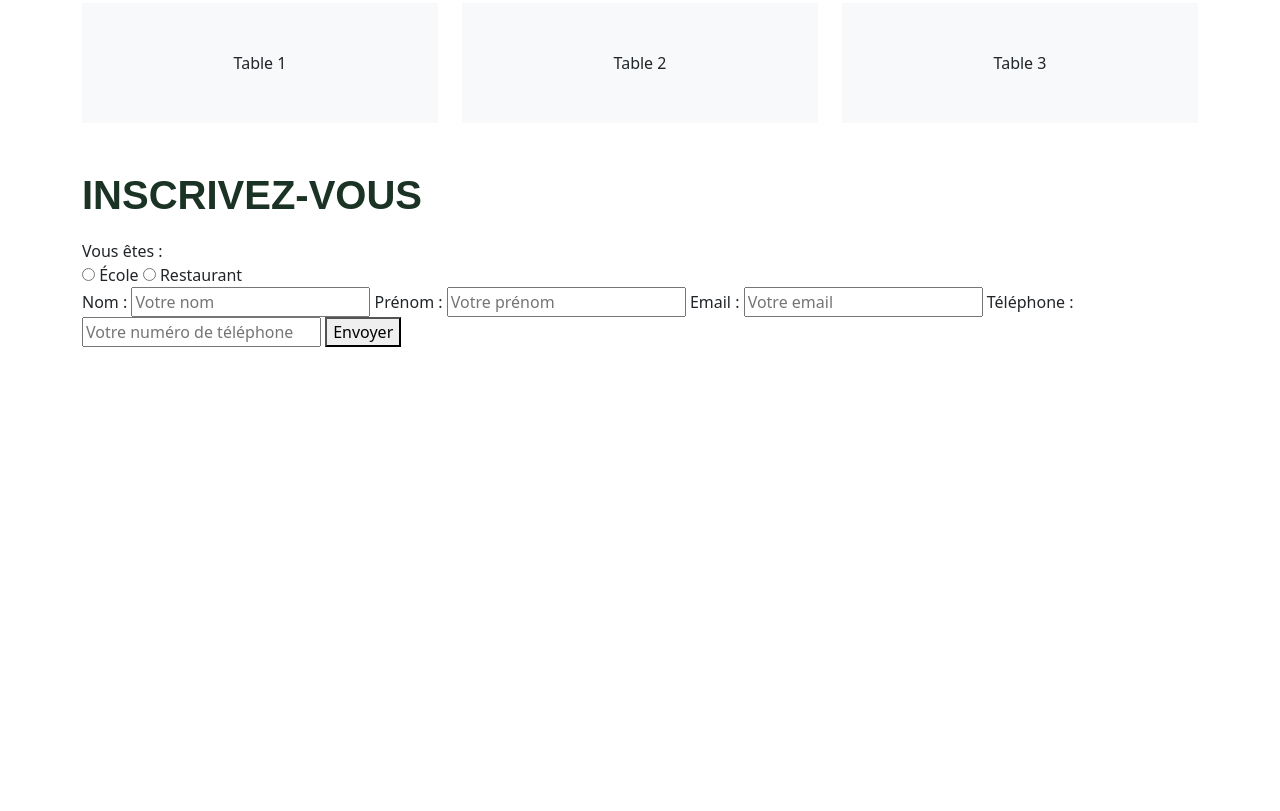
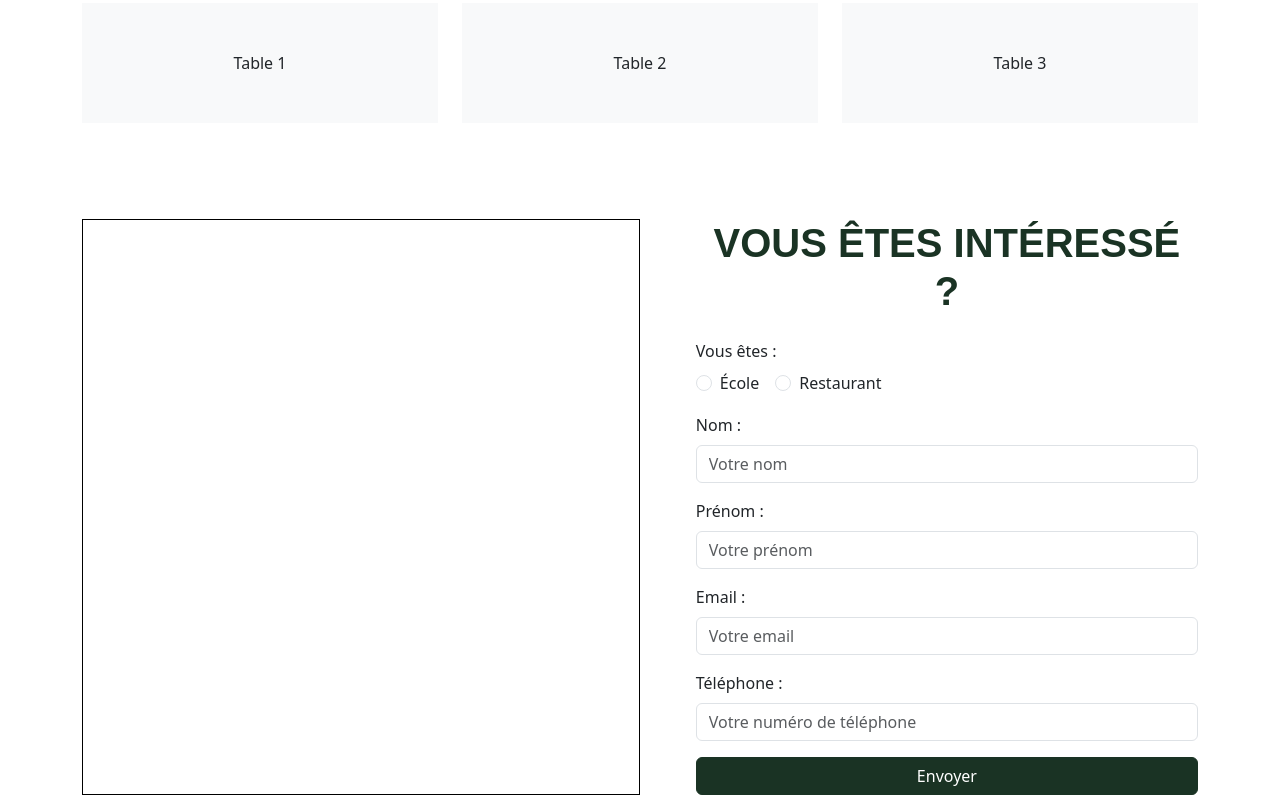
Before and after one commit to ClementRollin/coj-eat-landing-page, a website: page public/index.html in a window 1280 px wide. Shown: the part 1238-2049 px from the top of the page. Before the commit the page ends 1601 px from the top, so only its background shows below. Drawn offline with nearby package versions, Linux system fonts and the light colour scheme; a web font is replaced by a local one.

Commit message:
css bootstrap

```diff
--- a/public/index.html
+++ b/public/index.html
@@ -88,39 +88,62 @@
                 </div>
             </div>
         </section>
-        <div class="container">
-            <h1>Inscrivez-vous</h1>
+        <div class="container-fluid mt-5">
+            <div class="container form-container">
+                <div class="form-image col-md-6">
+                    <img src="" alt="">
+                </div>
+                <div class="form-input col-md-6">
                     <form id="registrationForm">
-                <!-- Type d'utilisateur -->
-                <label>Vous êtes :</label>
-                <div>
-                    <label>
-                        <input type="radio" name="userType" value="École" required> École
+                        <h1 class="text-center mb-4">Vous êtes intéressé ?</h1>
+                        <!-- Choix utilisateur -->
+                        <div class="mb-3">
+                            <label class="form-label">Vous êtes :</label>
+                            <div class="d-flex align-items-center">
+                                <div class="form-check me-3">
+                                    <input class="form-check-input" type="radio" name="userType" id="ecoleRadio" value="École" required>
+                                    <label class="form-check-label" for="ecoleRadio">
+                                        École
                                     </label>
-                    <label>
-                        <input type="radio" name="userType" value="Restaurant" required> Restaurant
+                                </div>
+                                <div class="form-check">
+                                    <input class="form-check-input" type="radio" name="userType" id="restaurantRadio" value="Restaurant" required>
+                                    <label class="form-check-label" for="restaurantRadio">
+                                        Restaurant
                                     </label>
+                                </div>
+                            </div>
                         </div>
 
                         <!-- Nom -->
-                <label for="lastName">Nom :</label>
-                <input type="text" id="lastName" placeholder="Votre nom" required>
+                        <div class="mb-3">
+                            <label for="lastName" class="form-label">Nom :</label>
+                            <input type="text" class="form-control" id="lastName" placeholder="Votre nom" required>
+                        </div>
 
                         <!-- Prénom -->
-                <label for="firstName">Prénom :</label>
-                <input type="text" id="firstName" placeholder="Votre prénom" required>
+                        <div class="mb-3">
+                            <label for="firstName" class="form-label">Prénom :</label>
+                            <input type="text" class="form-control" id="firstName" placeholder="Votre prénom" required>
+                        </div>
 
                         <!-- Email -->
-                <label for="email">Email :</label>
-                <input type="email" id="email" placeholder="Votre email" required>
+                        <div class="mb-3">
+                            <label for="email" class="form-label">Email :</label>
+                            <input type="email" class="form-control" id="email" placeholder="Votre email" required>
+                        </div>
 
                         <!-- Téléphone -->
-                <label for="phone">Téléphone :</label>
-                <input type="tel" id="phone" placeholder="Votre numéro de téléphone" required>
+                        <div class="mb-3">
+                            <label for="phone" class="form-label">Téléphone :</label>
+                            <input type="tel" class="form-control" id="phone" placeholder="Votre numéro de téléphone" required>
+                        </div>
 
-                <button type="submit">Envoyer</button>
+                        <button type="submit" class="btn btn-primary w-100">Envoyer</button>
                     </form>
-            <p id="response"></p>
+                </div>
+            </div>
+            <p id="response" class="mt-3 text-center"></p>
         </div>
         <script src="https://cdn.jsdelivr.net/npm/bootstrap@5.3.3/dist/js/bootstrap.bundle.min.js" integrity="sha384-YvpcrYf0tY3lHB60NNkmXc5s9fDVZLESaAA55NDzOxhy9GkcIdslK1eN7N6jIeHz" crossorigin="anonymous"></script>
         <script src="script.js"></script>
--- a/public/styles.css
+++ b/public/styles.css
@@ -114,3 +114,25 @@ p {
     font-size: 1rem;
     color: var(--blanc);
 }
+
+.form-container {
+    display: flex;
+    flex-direction: row;
+    justify-content: space-between;
+}
+
+.form-input {
+    width: 45%;
+}
+
+.form-image {
+    width: 50%;
+    border: 1px solid black;
+}
+
+.form-radio {
+    display: flex;
+    flex-direction: row;
+    justify-content: space-around;
+    background-color: blue;
+}
```
Also changed, not shown: data.json (+7 -0 lines). Lines whose indentation alone changed are shown as unchanged.
